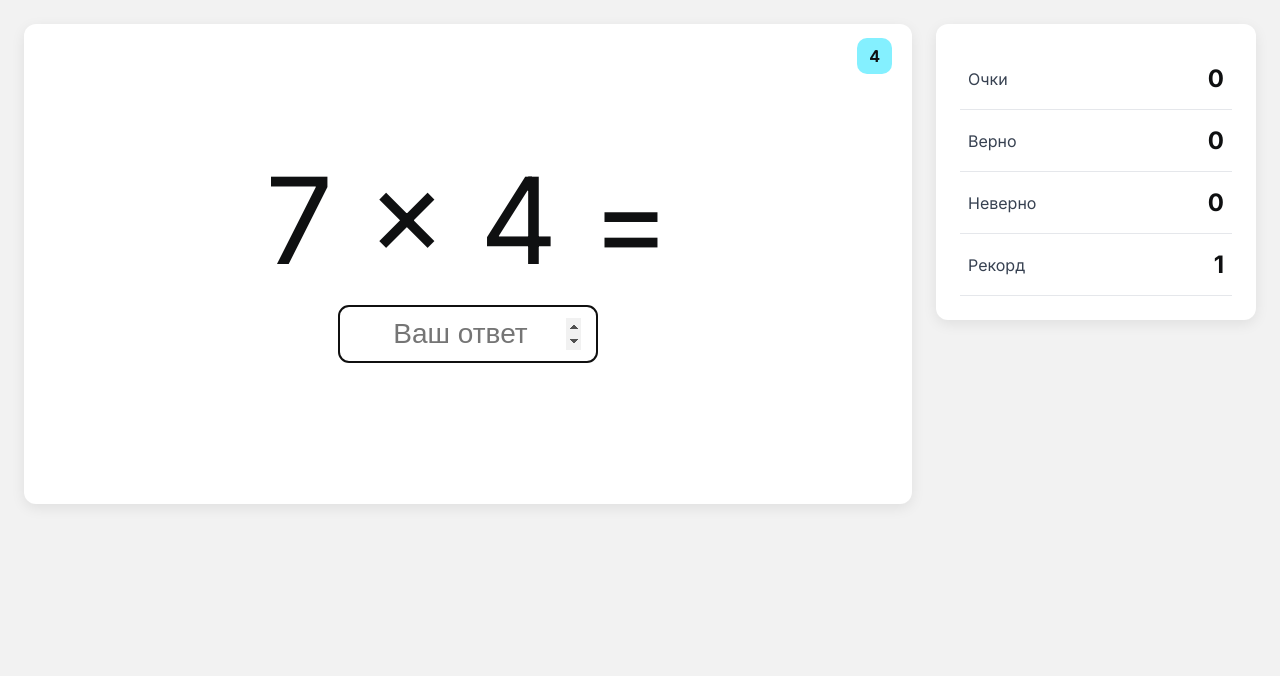
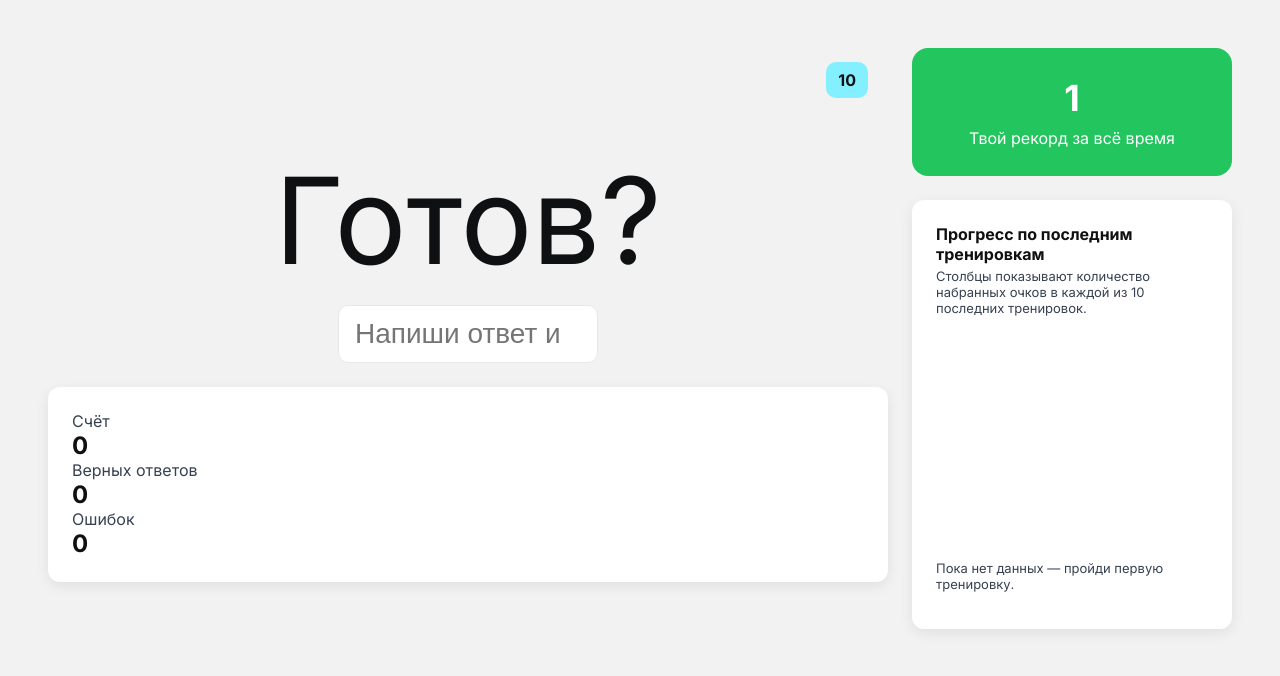
Before and after one commit to Dmitriy123454/Agile, a Flask app: page /trainer in a window 1280 px wide. Shown: the part 72-748 px from the top of the page. Run offline with Flask 3, Linux system fonts and the light colour scheme; the visitor is signed in with stand-in values (Sample User, id 1); a map, chart or similar area stays blank.

Commit message:
Add chart for last 10 trainings

```diff
--- a/static/js/trainer.js
+++ b/static/js/trainer.js
@@ -1,4 +1,3 @@
-
 (function(){
   const timeLimit = 10; // seconds (for debugging per the task)
   const problemEl = document.getElementById('problem');
@@ -20,21 +19,26 @@
     const r = await fetch('/api/task');
     const t = await r.json();
     current = t;
+    if (problemEl) {
       problemEl.textContent = `${t.a} × ${t.b} =`;
+    }
+    if (answerEl) {
       answerEl.value = '';
+      answerEl.disabled = false;
       answerEl.focus();
+    }
     startTime = Date.now();
   }
 
   function updateSidebar(){
-    pointsEl.textContent = points;
-    correctEl.textContent = correct;
-    wrongEl.textContent = wrong;
+    if (pointsEl) pointsEl.textContent = points;
+    if (correctEl) correctEl.textContent = correct;
+    if (wrongEl) wrongEl.textContent = wrong;
   }
 
   function tick(){
     timer--;
-    timerEl.textContent = timer;
+    if (timerEl) timerEl.textContent = timer;
     if(timer <= 0){
       finish();
     } else {
@@ -43,9 +47,12 @@
   }
 
   function finish(){
-    answerEl.disabled = true;
-    const avg = answerTimes.length ? (answerTimes.reduce((a,b)=>a+b,0)/answerTimes.length) : 0;
-    // POST results, then navigate to the rendered result page
+    if (answerEl) answerEl.disabled = true;
+    const avg = answerTimes.length
+      ? (answerTimes.reduce((a,b)=>a+b,0)/answerTimes.length)
+      : 0;
+
+    // POST results, затем сервер вернёт готовую HTML-страницу результата
     fetch('/result', {
       method:'POST',
       headers:{'Content-Type':'application/json'},
@@ -57,26 +64,31 @@
     });
   }
 
+  if (answerEl) {
     answerEl.addEventListener('keydown', (e)=>{
       if(e.key === 'Enter'){
         const val = Number(answerEl.value);
         const elapsed = (Date.now() - startTime)/1000;
-      if(val === current.answer){
+
+        if(val === (current ? current.answer : NaN)){
           correct++;
           points++;
           answerTimes.push(elapsed);
-        problemEl.classList.add('blink-green');
-      }else{
+          if (problemEl) problemEl.classList.add('blink-green');
+        } else {
           wrong++;
-        problemEl.classList.add('blink-red');
+          if (problemEl) problemEl.classList.add('blink-red');
         }
+
         updateSidebar();
+
         setTimeout(()=>{
-        problemEl.classList.remove('blink-green','blink-red');
+          if (problemEl) problemEl.classList.remove('blink-green', 'blink-red');
           newTask();
         }, 120);
       }
     });
+  }
 
   // Visual feedback
   const style = document.createElement('style');
@@ -86,8 +98,62 @@
   `;
   document.head.appendChild(style);
 
+  // --- График 10 последних тренировок ---
+  function renderProgressChart() {
+    const stats = window.USER_STATS || {};
+    const attempts = stats.last_attempts || [];
+    if (!attempts.length) return;
+
+    const canvas = document.getElementById('progressChart');
+    if (!canvas || typeof Chart === 'undefined') return;
+
+    const labels = attempts.map((a, idx) => a.label || `#${idx + 1}`);
+    const dataPoints = attempts.map(a => a.points);
+
+    new Chart(canvas.getContext('2d'), {
+      type: 'bar',
+      data: {
+        labels: labels,
+        datasets: [{
+          label: 'Очки за тренировку',
+          data: dataPoints,
+          borderWidth: 1
+        }]
+      },
+      options: {
+        responsive: true,
+        maintainAspectRatio: false,
+        scales: {
+          y: {
+            beginAtZero: true,
+            ticks: { precision: 0 },
+            title: { display: true, text: 'Очки' }
+          },
+          x: {
+            title: { display: true, text: 'Последние попытки' }
+          }
+        },
+        plugins: {
+          legend: { display: false },
+          tooltip: {
+            callbacks: {
+              label: function(ctx) {
+                const i = ctx.dataIndex;
+                const a = attempts[i];
+                return `Очки: ${a.points}, верно: ${a.correct}, ошибок: ${a.wrong}, ${a.percent}%`;
+              }
+            }
+          }
+        }
+      }
+    });
+  }
+
   // boot
-  timerEl.textContent = timer;
+  if (timerEl) timerEl.textContent = timer;
+  if (problemEl && answerEl) {
     newTask();
     setTimeout(tick, 1000);
+  }
+  renderProgressChart();
 })();
--- a/templates/trainer.html
+++ b/templates/trainer.html
@@ -1,30 +1,65 @@
-
 {% extends "base.html" %}
 {% block content %}
+<div class="container">
   <div class="grid">
-  <div class="main card">
-    <div class="problem" id="problem">5 × 3 =</div>
-    <input id="answer" class="answer-input" type="number" placeholder="Ваш ответ" autofocus>
-    <div class="timer" id="timer">10</div>
-  </div>
-  <aside class="sidebar card">
+    <!-- Левая часть: тренажёр -->
+    <main class="main">
+      <div id="timer" class="timer">10</div>
+      <div id="problem" class="problem">Готов?</div>
+      <input
+        id="answer"
+        class="answer-input"
+        type="number"
+        placeholder="Напиши ответ и нажми Enter"
+        autocomplete="off"
+      >
+      <div class="card" style="margin-top:24px;">
         <div class="side-row">
-      <div class="side-title">Очки</div>
-      <div class="side-value" id="points">0</div>
+          <div class="side-title">Счёт</div>
+          <div id="points" class="side-value">0</div>
         </div>
         <div class="side-row">
-      <div class="side-title">Верно</div>
-      <div class="side-value" id="correct">0</div>
+          <div class="side-title">Верных ответов</div>
+          <div id="correct" class="side-value">0</div>
         </div>
         <div class="side-row">
-      <div class="side-title">Неверно</div>
-      <div class="side-value" id="wrong">0</div>
+          <div class="side-title">Ошибок</div>
+          <div id="wrong" class="side-value">0</div>
         </div>
-    <div class="side-row">
-      <div class="side-title">Рекорд</div>
-      <div class="side-value" id="record">{{ record }}</div>
+      </div>
+    </main>
+
+    <!-- Правая часть: рекорд + график -->
+    <aside class="sidebar">
+      <div class="stat hero success">
+        <div class="mini-big">{{ record }}</div>
+        <div>Твой рекорд за всё время</div>
+      </div>
+
+      <div class="card">
+        <h3 style="margin:0 0 4px;font-size:16px;">Прогресс по последним тренировкам</h3>
+        <p class="side-title" style="margin:0 0 12px;font-size:13px;">
+          Столбцы показывают количество набранных очков в каждой из 10 последних тренировок.
+        </p>
+
+        <div style="position:relative;width:100%;height:220px;">
+          <canvas id="progressChart"></canvas>
+        </div>
+
+        {% if not user_stats.last_attempts %}
+          <p class="side-title" style="margin-top:12px;font-size:13px;">
+            Пока нет данных — пройди первую тренировку.
+          </p>
+        {% endif %}
       </div>
     </aside>
   </div>
-<script defer src="{{ url_for('static', filename='js/trainer.js') }}"></script>
+</div>
+
+<!-- Прокидываем данные для графика -->
+<script>
+  window.USER_STATS = {{ user_stats|tojson }};
+</script>
+<script src="https://cdn.jsdelivr.net/npm/chart.js"></script>
+<script src="{{ url_for('static', filename='trainer.js') }}"></script>
 {% endblock %}
```
Also changed, not shown: database.py (+94 -7 lines). Lines whose indentation alone changed are shown as unchanged.
